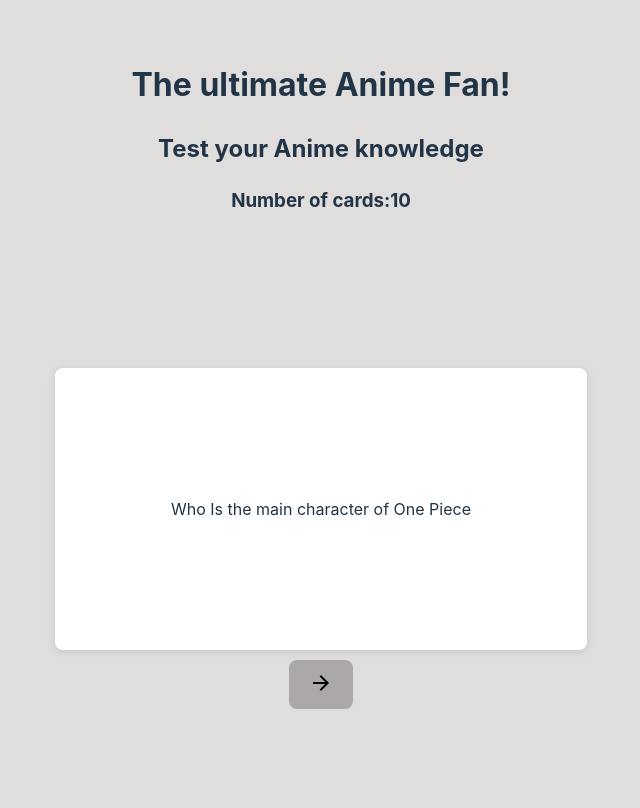
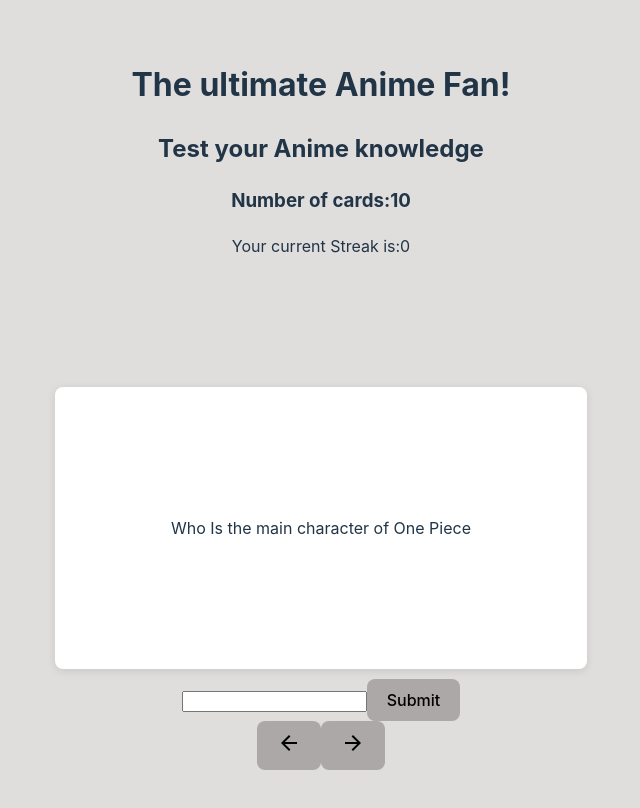
Before and after one commit to Boyce007/Flashcards, a React (Vite) app: page / in a window 1280 px wide. Shown: the top 808 px of the page, without its empty margins (319-959 px from the left). Built offline with nearby package versions, Linux system fonts and the light colour scheme.

Commit message:
added back button consecutive correct streak and event handlers for user submit

```diff
--- a/src/App.jsx
+++ b/src/App.jsx
@@ -3,40 +3,69 @@
 import ArrowBackIcon from '@mui/icons-material/ArrowBack';
 import './App.css'
 import Card from './components/Card'
-import NextButton from './components/NextButton'
+import NextButton from './components/NextButton';
 import { cards } from './Cards'
 
-function getRandomIntInclusive(min, max) {
-  const minCeiled = Math.ceil(min);
-  const maxFloored = Math.floor(max);
-  return Math.floor(Math.random() * (maxFloored - minCeiled + 1) + minCeiled); // The maximum is inclusive and the minimum is inclusive
-}
 function App() {
   const [isFront, setIsFront] = useState(true);
-  const [index,setIndex] = useState(0)
+  const [index,setIndex] = useState(0);
+  const [answer,setAnswer] = useState("");
+  const [streak,setStreak] = useState(0);
+
   const handleCardClick = ()=> {
     setIsFront(!isFront);
   }
-  const handleButtonClick = () => {
-    setIsFront(true); // Reset the card to front when moving to the next
-    setIndex(getRandomIntInclusive(0,9));
+
+  const handleButtonClickForward = () => {
+    setIsFront(true);
+    setIndex((index + 1) % cards.length);
+  }
+
+  const handleButttonClickBack = () => {
+    setIsFront(true)
+    setIndex((index - 1) % cards.length);
+  }
+
+  const handleSubmit = (e) => {
+    e.preventDefault();
+    if (answer.toLocaleLowerCase  == cards[index][1].content.toLocaleLowerCase) {
+      setStreak(streak+1);
+      alert("You are correct");
+    } else {
+      setStreak(0);
+        alert("you are wrong")
+    }
   }
 
   return (
     <div>
-
       <h1>The ultimate Anime Fan! </h1>
       <h2>Test your Anime knowledge</h2>
       <h3>Number of cards:{cards.length}</h3>
+      <p>Your current Streak is:{streak}</p>
       <div className='container'>
         <div onClick={handleCardClick} className='CardContainer'>
             { isFront?
-              (<Card content={cards[index][0].content}/>) :
+              (<Card content={cards[index][0].content}/>):
               (<Card content={cards[index][1].content}/>)
             }
         </div>
+
+        <div>
+          <form action="">
+            <input
+            value={answer}
+            type="text"
+            name="Enter your answer"
+            onChange={e => setAnswer(e.target.value)}
+            />
+            <button onClick={handleSubmit} type='submit'>Submit</button>
+          </form>
+        </div>
+
         <div className='buttonContainer'>
-              <NextButton onClick={handleButtonClick} arrow = {<ArrowForwardIcon/>}/>
+              <NextButton onClick={handleButttonClickBack} arrow = {<ArrowBackIcon/>}/>
+              <NextButton onClick={handleButtonClickForward} arrow = {<ArrowForwardIcon/>}/>
         </div>
 
       </div>
```
